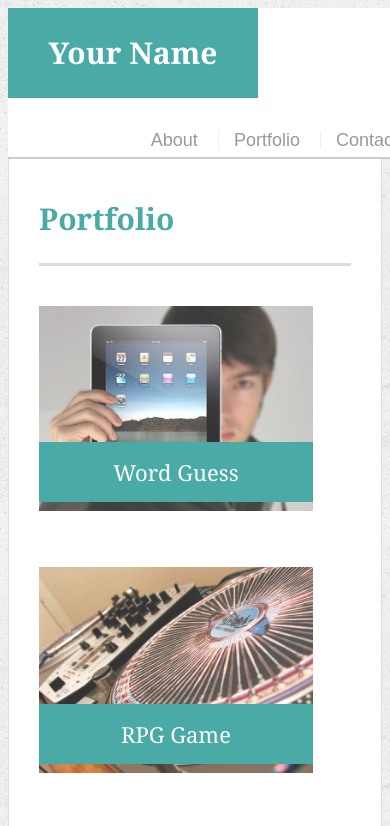
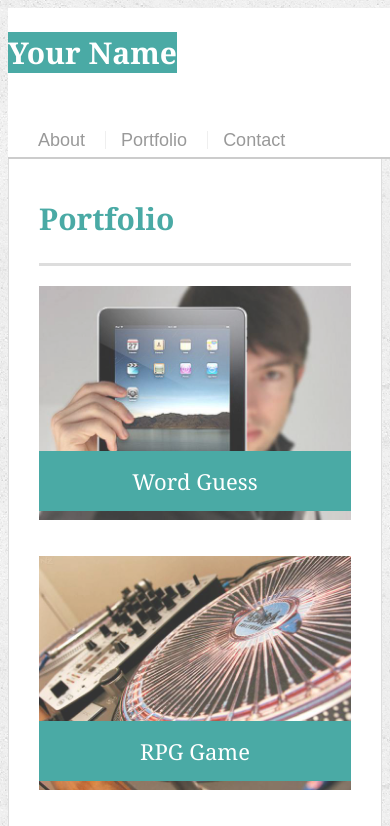
Before and after one commit to catmblake/Responsive-Portfolio, a plain HTML site: page portfolio.html in a window 390 px wide. Shown: the top 826 px of the page. Drawn offline with Linux system fonts and the light colour scheme.

Commit message:
added media queries

```diff
--- a/Assets/CSS/style.css
+++ b/Assets/CSS/style.css
@@ -215,3 +215,31 @@ input[type=submit] {
   background: #4aaaa5;
   border: 0 none;
 }
+@media screen and (max-width: 640px) {
+#logo {
+  float: none;
+  width: 100%;
+  box-align: center;
+}
+nav {
+  float: none;
+}
+.auth-image {
+  width: 100%;
+}
+.work {
+  float: none;
+  width: 100%;
+}
+}
+
+@media screen and (max-width: 768px) {
+  .container {
+    max-width: 768px;
+  }
+}
+@media screen and (max-width: 980px) {
+  nav {
+    margin-right: 30px;
+  }
+}
--- a/portfolio.html
+++ b/portfolio.html
@@ -3,8 +3,10 @@
 
 <head>
   <meta charset="UTF-8">
+  <meta name="viewport" content="width=device-width, initial-scale=1.0">
   <title>Portfolio | Your Name</title>
   <link rel="stylesheet" type="text/css" href="assets/css/style.css">
+
 </head>
 
 <body>
```
Also changed, not shown: contact.html (+1 -0 lines), index.html (+1 -0 lines), 2 other files.
